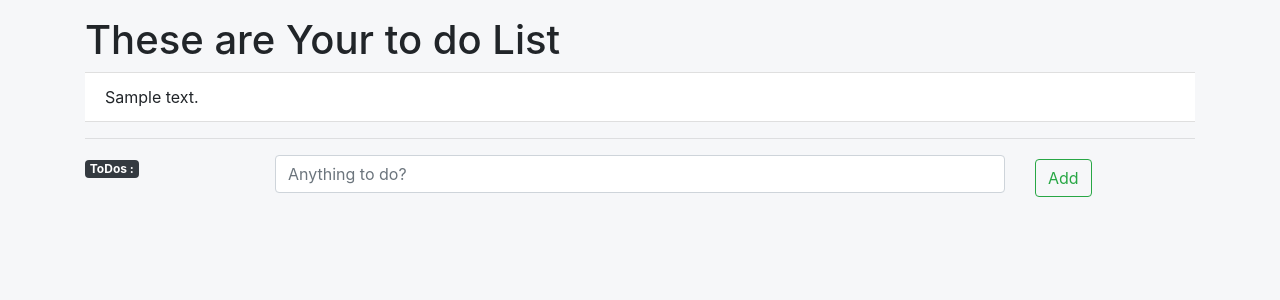
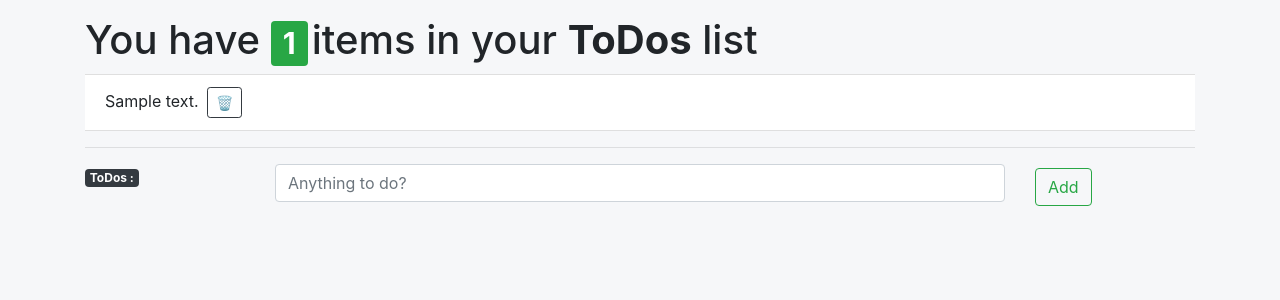
Before and after one commit to SarpongAbasimi/djangoToDoApp, a Django app: page / in a window 1280 px wide. Shown: the top 300 px of the page. Run offline with Django 3.2, Linux system fonts and the light colour scheme; tables that the repository leaves empty hold one stand-in row (values such as "Sample post"); some libraries are stand-ins or nearby versions.

Commit message:
Added a delete button to the toDos Up

```diff
--- a/todosApp/templates/todosApp/base.html
+++ b/todosApp/templates/todosApp/base.html
@@ -11,6 +11,8 @@
 
     <!-- Bootstrap CSS -->
     <link rel="stylesheet" href="https://stackpath.bootstrapcdn.com/bootstrap/4.1.3/css/bootstrap.min.css" integrity="sha384-MCw98/SFnGE8fJT3GXwEOngsV7Zt27NXFoaoApmYm81iuXoPkFOJwJ8ERdknLPMO" crossorigin="anonymous">
+    <!-- Font awesome CDN-->
+    <link rel="stylesheet" href="https://use.fontawesome.com/releases/v5.5.0/css/all.css" integrity="sha384-B4dIYHKNBt8Bc12p+WXckhzcICo0wtJAoU8YZTY5qE0Id1GSseTk6S+L3BlXeVIU" crossorigin="anonymous">
     <!-- Main.css-->
     <link rel="stylesheet" type="text/css" href="{% static 'todosApp/main.css' %}">
     </head>
--- a/todosApp/templates/todosApp/view.html
+++ b/todosApp/templates/todosApp/view.html
@@ -2,10 +2,14 @@
 
 {% block content %}
 <div class="container mt-3">
-    <h1>These are Your to do List</h1>
+
+        <h1>You have <span class= "badge badge-success mr-1">{{length }}</span>items in your <strong>ToDos</strong> list</h1>
+
     <ul class='list-group list-group-flush'>
         {% for allmydodos in todolist %}
-            <li class="list-group-item ">{{ allmydodos.description }}</li>
+            <li class="list-group-item ">{{ allmydodos.description }}<form action='/deleteToDo/{{allmydodos.id}}' method='POST' style="display:inline" >
+                {% csrf_token %}
+                <input class='ml-1 btn btn-outline-dark btn-sm' type="submit" value='&#128465' /></form></li>
         {% endfor %}
     </ul>
         <hr>
--- a/todosApp/urls.py
+++ b/todosApp/urls.py
@@ -4,5 +4,6 @@ from .import views
 
 urlpatterns = [
     path('',views.index,name='index-view'),
-    path('todo/',views.todo,name='todo-view')
+    path('todo/',views.todo,name='todo-view'),
+    path('deleteToDo/<int:todoID>',views.deleteToDo,name='delete-todo')
 ]
--- a/todosApp/views.py
+++ b/todosApp/views.py
@@ -6,13 +6,19 @@ from todosApp.models import ToDo
 def index(request):
     template='todosApp/view.html'
     context= {
-    'todolist':ToDo.objects.all()
+    'todolist':ToDo.objects.all(),
+     'length':len(ToDo.objects.all())
     }
     return render(request,template,context)
 
 def todo(request):
     if request.method == 'POST':
-        template='todosApp/todo.html'
         getUserInput=ToDo.objects.create(description=request.POST['toDos'])
         getUserInput.save()
         return HttpResponseRedirect("/")
+
+
+def deleteToDo(request,todoID):
+        if request.method=='POST':
+                delDoto=ToDo.objects.get(id=todoID).delete()
+                return HttpResponseRedirect("/")
```
Also changed, not shown: db.sqlite3, todosApp/templates/todosApp/deletetodo.html (renamed from todosApp/templates/todosApp/todo.html).
